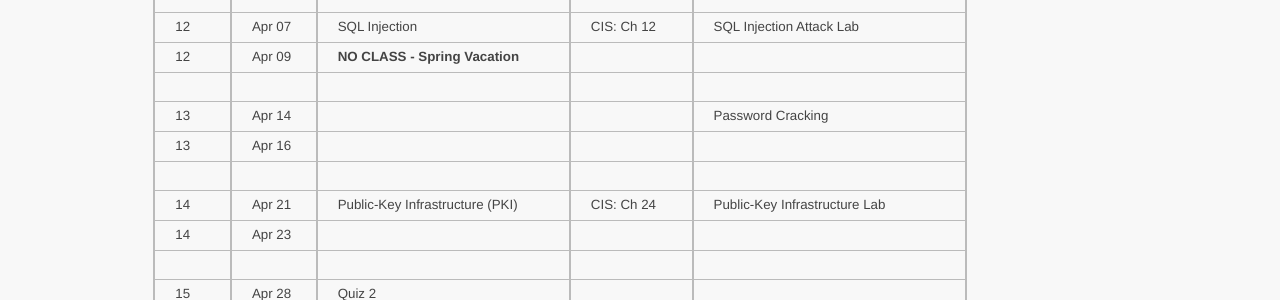
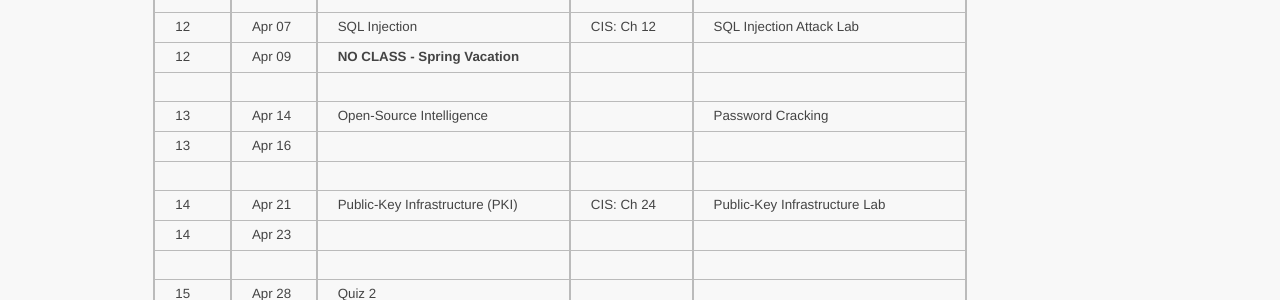
Before and after one commit to ycpcs/cs335-spring2020, a Jekyll site: the page built from schedule/index.md, in a window 1280 px wide. Shown: the part 1112-1412 px from the top of the page. Built offline with Jekyll 4.4.1, drawn with Linux system fonts in a browser that asks for light colours.

```diff
--- a/schedule/index.md
+++ b/schedule/index.md
@@ -44,7 +44,7 @@ CIS: <a href="https://www.amazon.com/Computer-Internet-Security-Hands-Approach/d
 > 12 | Apr 07 | SQL Injection | CIS: Ch 12 | SQL Injection Attack Lab
 > 12 | Apr 09 | <b>NO CLASS - Spring Vacation</b>| |
 > | | | |
-> 13 | Apr 14 | | |  Password Cracking
+> 13 | Apr 14 | Open-Source Intelligence | | Password Cracking
 > 13 | Apr 16 | | |
 > | | | |
 > 14 | Apr 21 | Public-Key Infrastructure (PKI) | CIS: Ch 24 | Public-Key Infrastructure Lab
```
Also changed, not shown: 1 other file.
